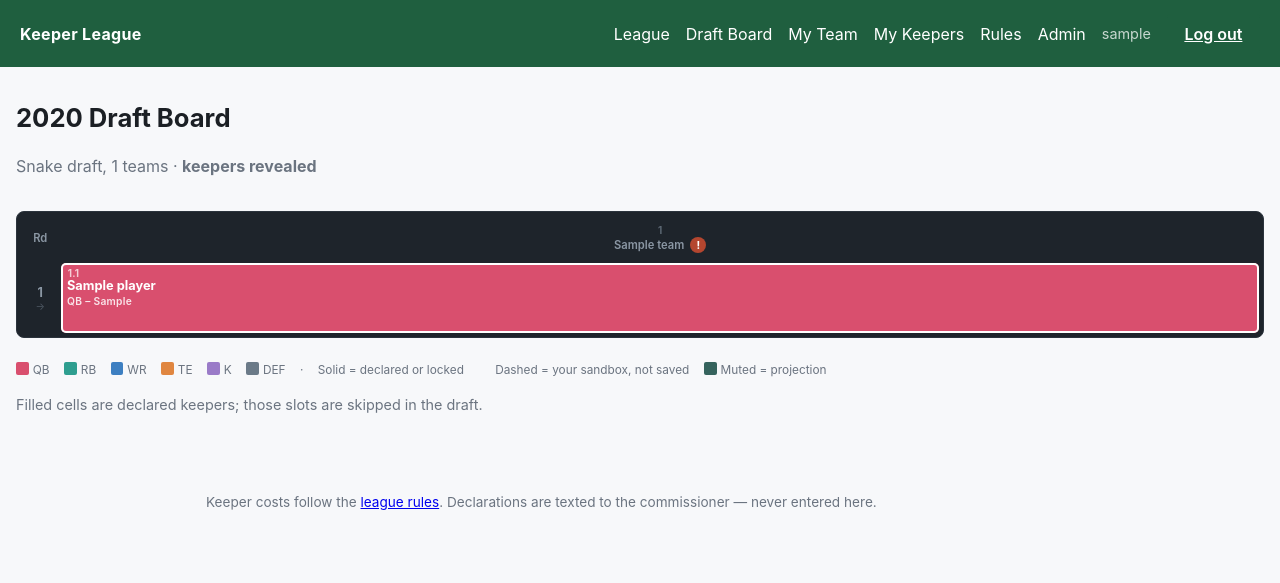
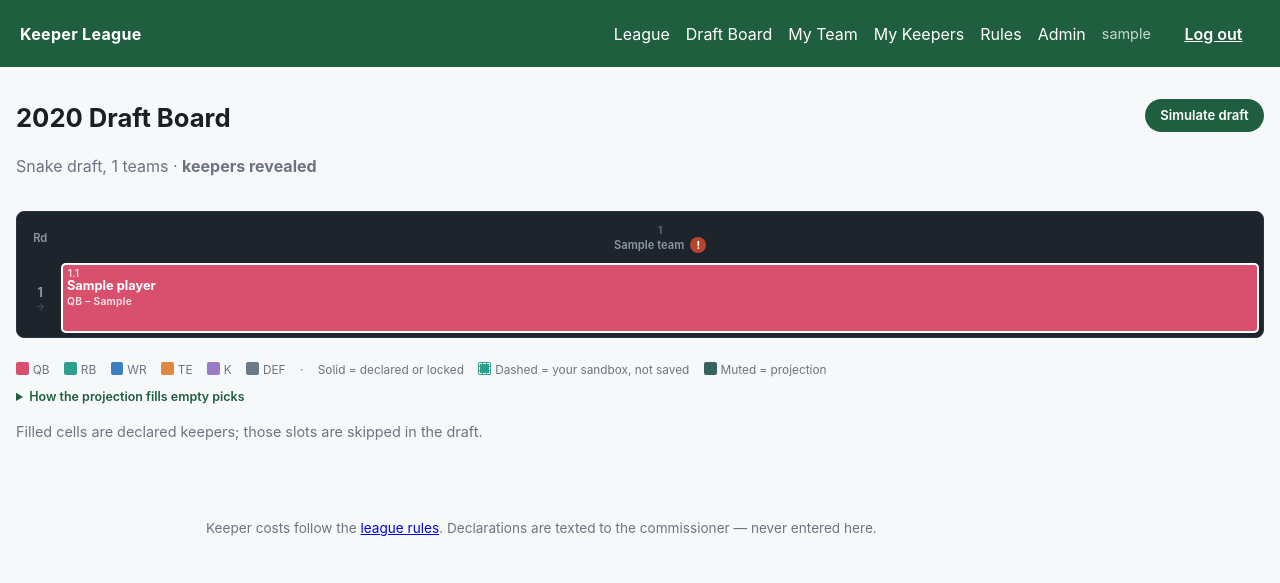
Before and after one commit to ischultz503/keeper-league, a Django app: page /board/ in a window 1280 px wide. Shown: the top 583 px of the page. Run offline with Django 5.2, Linux system fonts and the light colour scheme; a user stored in the database is signed in; tables that the repository leaves empty hold one stand-in row (values such as "Sample post"); some libraries are stand-ins or nearby versions.

Commit message:
Part D3: wire the simulator into the board
"Simulate draft" and "Clear simulation" sit next to the round toggle, and
board.js paints the projection into the existing cells client-side -- no
server-side re-render, so locked calls and sandbox ticks survive untouched.

Projections wear the desaturated position colours Part B already defined, so
fact and guess differ by saturation rather than hue. Clearing removes only the
fills. Changing the sandbox drops a showing projection rather than leaving a
stale one up: a keeper burns a pick, which moves everyone drafted after it.

A failed fetch says so on the page. A silently empty board would read as "the
simulation found nothing", which is a different and wrong story.

board.js is now loaded for everyone and guards each feature on the element it
needs -- the simulate button exists post-reveal and for accounts with no team,
where the sandbox does not.

This commit also carries the earlier board colour rework: sandbox burns wear
the same position colour as every other cell, and are marked provisional by a
dashed ring instead of a private three-colour palette.

Co-Authored-By: Claude Opus 5 <noreply@anthropic.com>

```diff
--- a/league/templates/league/board.html
+++ b/league/templates/league/board.html
@@ -27,6 +27,17 @@
     </p>
   </div>
 
+  <div class="board-controls" id="board-controls" data-simulate-url="{% url 'simulate' %}">
+    {% comment %}
+      Rendered here so board.js can read the token and send it as an
+      X-CSRFToken header on the simulate POST -- the same double-submit pattern
+      the sandbox uses. There is no form to submit; the sandbox selection must
+      never travel in a URL. See views.simulate.
+    {% endcomment %}
+    {% csrf_token %}
+    <button type="button" class="board-btn" id="simulate-btn">Simulate draft</button>
+    <button type="button" class="board-btn ghost" id="clear-sim-btn" hidden>Clear simulation</button>
+
     {% if total_rounds > visible_round_count or show_all_rounds %}
       {% comment %}
         A plain link with a query parameter rather than JS: the server already
@@ -40,6 +51,9 @@
       {% endif %}
     {% endif %}
   </div>
+</div>
+
+<p class="sim-error" id="sim-error" hidden></p>
 
 <div class="board-layout">
 
@@ -208,6 +222,23 @@
   <span><span class="legend-key legend-projected"></span>Muted = projection</span>
 </div>
 
+{% comment %}
+  The simulator's assumptions, stated on the page. They are house heuristics
+  about how a draft tends to go, not league rules -- nobody should have to read
+  draft_sim.py to know what they are looking at.
+{% endcomment %}
+<details class="sim-legend">
+  <summary>How the projection fills empty picks</summary>
+  <ul>
+    <li>Best player available by ADP; players with no ADP rank go last.</li>
+    <li>Keepers, your locked calls and your sandbox picks are off the board &mdash; nobody drafts them.</li>
+    <li>A pick burned to pay for a keeper is skipped. Nobody moves up; the slot is simply dead.</li>
+    <li>No second QB or TE before Round 9, and no K or DEF until the last two rounds.</li>
+    <li>Nothing here is saved. It is recomputed every time you press the button, and the same
+      inputs always produce the same board.</li>
+  </ul>
+</details>
+
 <p class="note">
   {% if revealed %}
     Filled cells are declared keepers; those slots are skipped in the draft.
@@ -219,9 +250,12 @@
   {% endif %}
 </p>
 
-{% if own_team and not revealed %}
+{% comment %}
+  Loaded for everyone now, not just managers with a sandbox: the simulate
+  button is on the page whether or not a team is linked, and board.js guards
+  each feature on the element it needs.
+{% endcomment %}
 <script src="{% static 'league/board.js' %}" defer></script>
-{% endif %}
 
 {% endif %}
 {% endblock %}
--- a/static/league/board.js
+++ b/static/league/board.js
@@ -1,30 +1,65 @@
-/* Draft board keeper sandbox.
+/* Draft board: the keeper sandbox and the ADP simulation.
  *
- * Ticking players POSTs the selection to /api/keeper-preview/, which runs the
- * same keeper_engine code the commissioner's admin uses, and paints the picks
- * that set would burn. Nothing is ever saved -- declarations go to the
- * commissioner by text.
+ * Two features, one file, no framework and no build step.
  *
- * No framework, no build step: one file, plain DOM APIs.
+ *   Sandbox     -- ticking players POSTs the selection to /api/keeper-preview/,
+ *                  which runs the same keeper_engine code the commissioner's
+ *                  admin uses, and paints the picks that set would burn.
+ *   Simulation  -- "Simulate draft" POSTs to /board/simulate/ and paints a
+ *                  projected player into every cell nobody has spoken for.
+ *
+ * Nothing either one does is ever saved. Declarations go to the commissioner
+ * by text; the simulation is recomputed on demand.
  */
 (function () {
   'use strict';
 
-  var sandbox = document.getElementById('sandbox');
-  if (!sandbox) return;                     // no team linked, or keepers revealed
+  var controls = document.getElementById('board-controls');
+  if (!controls) return;                    // not the board page
 
+  var sandbox = document.getElementById('sandbox');   // absent post-reveal
   var MAX_KEEPERS = 3;
-  var url = sandbox.dataset.previewUrl;
-  var resultBox = document.getElementById('sandbox-result');
-  var boxes = Array.prototype.slice.call(sandbox.querySelectorAll('.keeper-choice'));
+  var POSITIONS = ['QB', 'RB', 'WR', 'TE', 'K', 'DEF'];
 
   /* Django's CSRF check is a double-submit: the server compares this token
    * against the csrftoken cookie. fetch() sends the cookie automatically but
    * knows nothing about the token, so we read the one the {% csrf_token %} tag
    * rendered and pass it as a header ourselves. A cross-site page can trigger
    * the cookie but cannot read this value, which is what makes the pair safe. */
-  var tokenField = sandbox.querySelector('[name=csrfmiddlewaretoken]');
+  var tokenField = controls.querySelector('[name=csrfmiddlewaretoken]');
   var csrfToken = tokenField ? tokenField.value : '';
+
+  function post(url, body) {
+    return fetch(url, {
+      method: 'POST',
+      headers: {
+        'Content-Type': 'application/json',
+        'X-CSRFToken': csrfToken
+      },
+      credentials: 'same-origin',           // send the session + csrf cookies
+      body: JSON.stringify(body)
+    }).then(function (response) {
+      return response.json().then(function (data) {
+        if (!response.ok) throw new Error(data.error || 'Request failed.');
+        return data;
+      });
+    });
+  }
+
+  function stripPositions(node) {
+    if (!node) return;
+    POSITIONS.forEach(function (pos) { node.classList.remove('pos-bg-' + pos); });
+  }
+
+  function cellFor(pickId) {
+    return document.querySelector('.cell[data-pick-id="' + pickId + '"]');
+  }
+
+  /* --- Sandbox ----------------------------------------------------------- */
+
+  var boxes = sandbox
+    ? Array.prototype.slice.call(sandbox.querySelectorAll('.keeper-choice'))
+    : [];
 
   function selectedIds() {
     return boxes.filter(function (b) { return b.checked; })
@@ -41,20 +76,28 @@
     });
   }
 
-  /* Each selected player gets a colour slot (1-3). The sidebar swatch and the
-   * burned cell both wear it, so the mapping from "player I ticked" to "slot
-   * that goes dark" is visible rather than inferred. */
-  var SLOTS = 3;
+  /* Colour on this board means ONE thing: position. A burned cell wears the
+   * same .pos-bg-* class a filled cell would, so a kept RB is RB-teal here and
+   * everywhere else. What separates a sandbox burn from a locked call is the
+   * ring (dashed vs solid), not the hue.
+   *
+   * The position comes off the checkbox's data-position attribute rather than
+   * from the server's response, so /api/keeper-preview/ stays a pure keeper-math
+   * endpoint with no presentation concerns in it. */
+  var positionByEntry = {};
+  boxes.forEach(function (box) {
+    positionByEntry[box.value] = box.dataset.position || '';
+  });
 
-  function colourIndex(entryId) {
-    var ids = selectedIds();
-    var at = ids.indexOf(entryId);
-    return at === -1 ? 0 : (at % SLOTS) + 1;
+  function posClass(entryId) {
+    var pos = positionByEntry[String(entryId)];
+    return POSITIONS.indexOf(pos) === -1 ? '' : 'pos-bg-' + pos;
   }
 
   function clearBoard() {
     document.querySelectorAll('.cell.burned').forEach(function (cell) {
-      cell.classList.remove('burned', 'burn-1', 'burn-2', 'burn-3');
+      cell.classList.remove('burned');
+      stripPositions(cell);
       cell.removeAttribute('title');
       var tag = cell.querySelector('.burn-tag');
       if (tag) tag.remove();
@@ -64,18 +107,24 @@
   function paintSwatches() {
     boxes.forEach(function (box) {
       var item = box.closest('li');
-      item.classList.remove('picked', 'burn-1', 'burn-2', 'burn-3');
+      var swatch = item.querySelector('.swatch');
+      item.classList.remove('picked');
+      stripPositions(swatch);
       if (box.checked) {
-        item.classList.add('picked', 'burn-' + colourIndex(parseInt(box.value, 10)));
+        item.classList.add('picked');
+        var cls = posClass(box.value);
+        if (swatch && cls) swatch.classList.add(cls);
       }
     });
   }
 
   function paintBurn(burn) {
-    var cell = document.querySelector('.cell[data-pick-id="' + burn.pick_id + '"]');
+    var cell = cellFor(burn.pick_id);
     if (!cell) return;
 
-    cell.classList.add('burned', 'burn-' + colourIndex(burn.entry_id));
+    cell.classList.add('burned');
+    var cls = posClass(burn.entry_id);
+    if (cls) cell.classList.add(cls);
 
     cell.title = burn.via === 'base cost'
       ? burn.player + ' costs Round ' + burn.cost_round
@@ -92,6 +141,8 @@
     }
     cell.appendChild(tag);
   }
+
+  var resultBox = document.getElementById('sandbox-result');
 
   function render(data) {
     clearBoard();
@@ -137,6 +188,10 @@
     var ids = selectedIds();
 
     paintSwatches();
+    // Any projection on screen was computed from the previous selection, so it
+    // is now wrong -- a keeper burns a pick, which moves everyone drafted after
+    // it. Drop it rather than leave a stale board up; the button re-runs it.
+    clearSimulation();
 
     if (ids.length === 0) {
       clearBoard();
@@ -144,25 +199,89 @@
       return;
     }
 
-    fetch(url, {
-      method: 'POST',
-      headers: {
-        'Content-Type': 'application/json',
-        'X-CSRFToken': csrfToken
-      },
-      credentials: 'same-origin',           // send the session + csrf cookies
-      body: JSON.stringify({ entry_ids: ids })
-    })
-      .then(function (response) {
-        return response.json().then(function (data) {
-          if (!response.ok) throw new Error(data.error || 'Request failed.');
-          return data;
-        });
-      })
+    post(sandbox.dataset.previewUrl, { entry_ids: ids })
       .then(render)
       .catch(function (err) { showError(err.message); });
   }
 
   boxes.forEach(function (box) { box.addEventListener('change', preview); });
   enforceMax();
+
+  /* --- Simulation -------------------------------------------------------- */
+
+  var simulateBtn = document.getElementById('simulate-btn');
+  var clearBtn = document.getElementById('clear-sim-btn');
+  var errorBox = document.getElementById('sim-error');
+
+  function clearSimulation() {
+    // Only the projection comes off. Locked predictions are server-rendered
+    // and untouched; the sandbox ticks and their burned cells stay exactly as
+    // they were.
+    document.querySelectorAll('.cell.projected').forEach(function (cell) {
+      cell.classList.remove('filled', 'projected');
+      stripPositions(cell);
+      var fill = cell.querySelector('.sim-fill');
+      if (fill) fill.remove();
+    });
+    clearBtn.hidden = true;
+  }
+
+  function paintFill(fill) {
+    var cell = cellFor(fill.pick_id);
+    // A cell already holding a keeper, a locked call or a sandbox burn keeps
+    // it. The server does not project into those, but painting over one would
+    // be the worst kind of bug -- a fact quietly replaced by a guess.
+    if (!cell || cell.classList.contains('locked') || cell.classList.contains('burned')) {
+      return;
+    }
+
+    cell.classList.add('filled', 'projected');
+    if (POSITIONS.indexOf(fill.position) !== -1) {
+      cell.classList.add('pos-bg-' + fill.position);
+    }
+
+    var wrap = document.createElement('span');
+    wrap.className = 'sim-fill';
+
+    var name = document.createElement('span');
+    name.className = 'filled-name';
+    name.textContent = fill.player;
+
+    var sub = document.createElement('span');
+    sub.className = 'filled-sub';
+    sub.textContent = fill.nfl_team ? fill.position + ' – ' + fill.nfl_team : fill.position;
+
+    wrap.appendChild(name);
+    wrap.appendChild(sub);
+    cell.appendChild(wrap);
+  }
+
+  function simulate() {
+    errorBox.hidden = true;
+    simulateBtn.disabled = true;
+    simulateBtn.textContent = 'Simulating…';
+
+    clearSimulation();
+
+    // The sandbox selection goes in the POST body and nowhere else -- see
+    // views.simulate for why it must never reach a URL.
+    post(controls.dataset.simulateUrl, { entry_ids: selectedIds() })
+      .then(function (data) {
+        data.fills.forEach(paintFill);
+        clearBtn.hidden = data.fills.length === 0;
+      })
+      .catch(function (err) {
+        // Say so. A board that simply stayed empty would read as "the
+        // simulation found nothing", which is a different and wrong story.
+        errorBox.textContent = 'Could not simulate the draft: ' + err.message;
+        errorBox.hidden = false;
+      })
+      .then(function () {
+        simulateBtn.disabled = false;
+        simulateBtn.textContent = 'Simulate draft';
+      });
+  }
+
+  simulateBtn.addEventListener('click', simulate);
+  clearBtn.addEventListener('click', clearSimulation);
 })();
--- a/static/league/style.css
+++ b/static/league/style.css
@@ -13,11 +13,9 @@
      that names read as floating on it rather than boxed in. */
   --hair: #edeff2;
 
-  /* Three keeper slots, three colours. The sidebar swatch and the burned cell
-     share one, so "this player burns that slot" is visible, not inferred. */
-  --burn-1-bg: #fdefd2;  --burn-1-line: #c5871c;  --burn-1-ink: #6d4408;
-  --burn-2-bg: #ece5fa;  --burn-2-line: #7458bb;  --burn-2-ink: #402a75;
-  --burn-3-bg: #d8eeec;  --burn-3-line: #2c8480;  --burn-3-ink: #17504d;
+  /* Tint behind a ticked sandbox row. Deliberately neutral: on this board,
+     hue is reserved for position and nothing else. */
+  --picked-row: #eef1f4;
 
   /* Position palette, defined once. Each position has a solid colour for
      resolved cells and a desaturated one for projections, so "fact" and
@@ -223,6 +221,49 @@ main.wide { max-width: 1500px; }
 
 .round-toggle:hover { border-color: var(--accent); }
 
+/* Board controls: simulate, clear, round toggle -- one row, right of the title. */
+.board-controls {
+  display: flex;
+  align-items: center;
+  gap: 0.5rem;
+  flex-wrap: wrap;
+}
+
+.board-btn {
+  padding: 0.35rem 0.9rem;
+  border: 1px solid transparent;
+  border-radius: 999px;
+  background: var(--accent);
+  color: #fff;
+  font: inherit;
+  font-size: 0.82rem;
+  font-weight: 600;
+  white-space: nowrap;
+  cursor: pointer;
+}
+
+.board-btn:hover:not(:disabled) { filter: brightness(1.15); }
+.board-btn:disabled { opacity: 0.55; cursor: default; }
+
+/* The secondary action reads as an outline, so "simulate" stays the one filled
+   button on the page. */
+.board-btn.ghost {
+  background: var(--card);
+  border-color: var(--line);
+  color: var(--accent);
+}
+
+.board-btn.ghost:hover { border-color: var(--accent); }
+
+.sim-error {
+  margin: 0.6rem 0 0;
+  padding: 0.5rem 0.7rem;
+  border-left: 3px solid #b4462f;
+  background: #fdf1ee;
+  color: #7d2f1e;
+  font-size: 0.85rem;
+}
+
 .board-layout {
   display: flex;
   align-items: flex-start;
@@ -362,6 +403,17 @@ thead th.own-col { color: #7ac8a0; box-shadow: none; }
 .cell.projected { color: #cfd6dd; }
 .cell.projected .filled-name { font-weight: 600; }
 
+/* A projected cell has a player in it, so the "who could be kept here" list
+   underneath it would be noise. Clearing the simulation brings it back --
+   nothing is removed from the DOM, only hidden. */
+.cell.projected .cands,
+.cell.projected .more,
+.cell.projected .more-count { display: none; }
+
+/* The fill is appended after the cell's <details>, which carries the padding
+   on its summary, so it pays for its own. */
+.sim-fill { display: block; padding: 0 0.35rem 0.3rem; }
+
 /* A locked/declared call is louder than a projection: full-strength colour
    plus a ring, so the two never read the same at a glance. */
 .cell.locked {
@@ -436,11 +488,17 @@ thead th.own-col { color: #7ac8a0; box-shadow: none; }
 
 .cell.filled .badge { background: rgba(0, 0, 0, 0.25); color: #fff; }
 
-/* Sandbox burn highlight -- classes added and removed by board.js. */
-.cell.burned { box-shadow: inset 0 0 0 2px currentColor; }
-.cell.burn-1 { background: var(--burn-1-line); color: #fff; }
-.cell.burn-2 { background: var(--burn-2-line); color: #fff; }
-.cell.burn-3 { background: var(--burn-3-line); color: #fff; }
+/* Sandbox burn highlight -- classes added and removed by board.js.
+   The background comes from the same .pos-bg-* class every other filled cell
+   uses, so a kept RB is RB-teal here exactly as it is anywhere else. What
+   marks a burn as provisional is the RING, not the hue: dashed means "you are
+   trying this, nothing is saved", against the solid ring of a locked call and
+   the ringless desaturation of a projection. */
+.cell.burned {
+  color: #fff;
+  outline: 2px dashed rgba(255, 255, 255, 0.92);
+  outline-offset: -3px;
+}
 .cell.burned .pick-label { color: rgba(255, 255, 255, 0.8); }
 
 .burn-tag {
@@ -590,6 +648,25 @@ thead th.own-col { color: #7ac8a0; box-shadow: none; }
 
 .legend-projected { background: var(--rb-soft); }
 
+/* Same teal as a real RB cell, wearing the sandbox's dashed ring -- the key
+   has to show the ring, since the ring is the whole distinction. */
+.legend-trying {
+  background: var(--rb);
+  outline: 1.5px dashed #fff;
+  outline-offset: -2px;
+}
+
+/* The simulator's assumptions, folded away until asked for. */
+.sim-legend {
+  margin: 0.5rem 0 0;
+  font-size: 0.78rem;
+  color: var(--muted);
+}
+
+.sim-legend summary { cursor: pointer; color: var(--accent); font-weight: 600; }
+.sim-legend ul { margin: 0.4rem 0 0; padding-left: 1.1rem; }
+.sim-legend li { margin: 0.15rem 0; }
+
 
 /* Sandbox sidebar --------------------------------------------------------- */
 
@@ -625,8 +702,9 @@ thead th.own-col { color: #7ac8a0; box-shadow: none; }
 .sandbox-list li.disabled label { cursor: default; }
 .sandbox-list li:not(.disabled):hover { background: #f5f7f8; }
 
-/* The swatch is invisible until picked, then wears the same colour as the
-   cell that player burns. */
+/* The swatch is invisible until picked, then takes that player's POSITION
+   colour -- the same one his burned cell wears on the board. board.js adds the
+   .pos-bg-* class; there is no separate sidebar palette to keep in sync. */
 .swatch {
   flex: 0 0 auto;
   width: 0.55rem;
@@ -635,13 +713,7 @@ thead th.own-col { color: #7ac8a0; box-shadow: none; }
   background: transparent;
 }
 
-.sandbox-list li.picked { font-weight: 600; }
-.sandbox-list li.picked.burn-1 { background: var(--burn-1-bg); }
-.sandbox-list li.picked.burn-2 { background: var(--burn-2-bg); }
-.sandbox-list li.picked.burn-3 { background: var(--burn-3-bg); }
-.sandbox-list li.picked.burn-1 .swatch { background: var(--burn-1-line); }
-.sandbox-list li.picked.burn-2 .swatch { background: var(--burn-2-line); }
-.sandbox-list li.picked.burn-3 .swatch { background: var(--burn-3-line); }
+.sandbox-list li.picked { font-weight: 600; background: var(--picked-row); }
 
 .sandbox-name {
   flex: 1 1 auto;
```
Also changed, not shown: league/tests.py (+18 -0 lines). Lines whose indentation alone changed are shown as unchanged.
